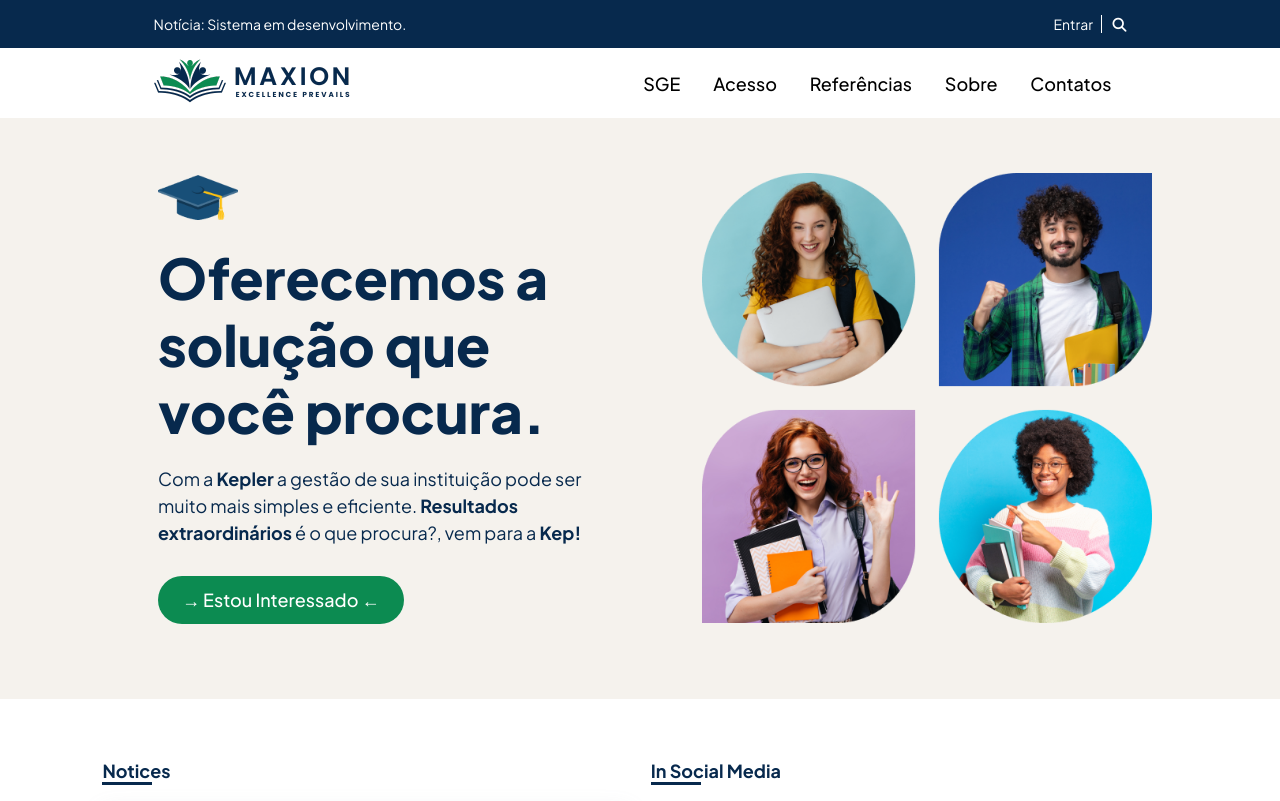
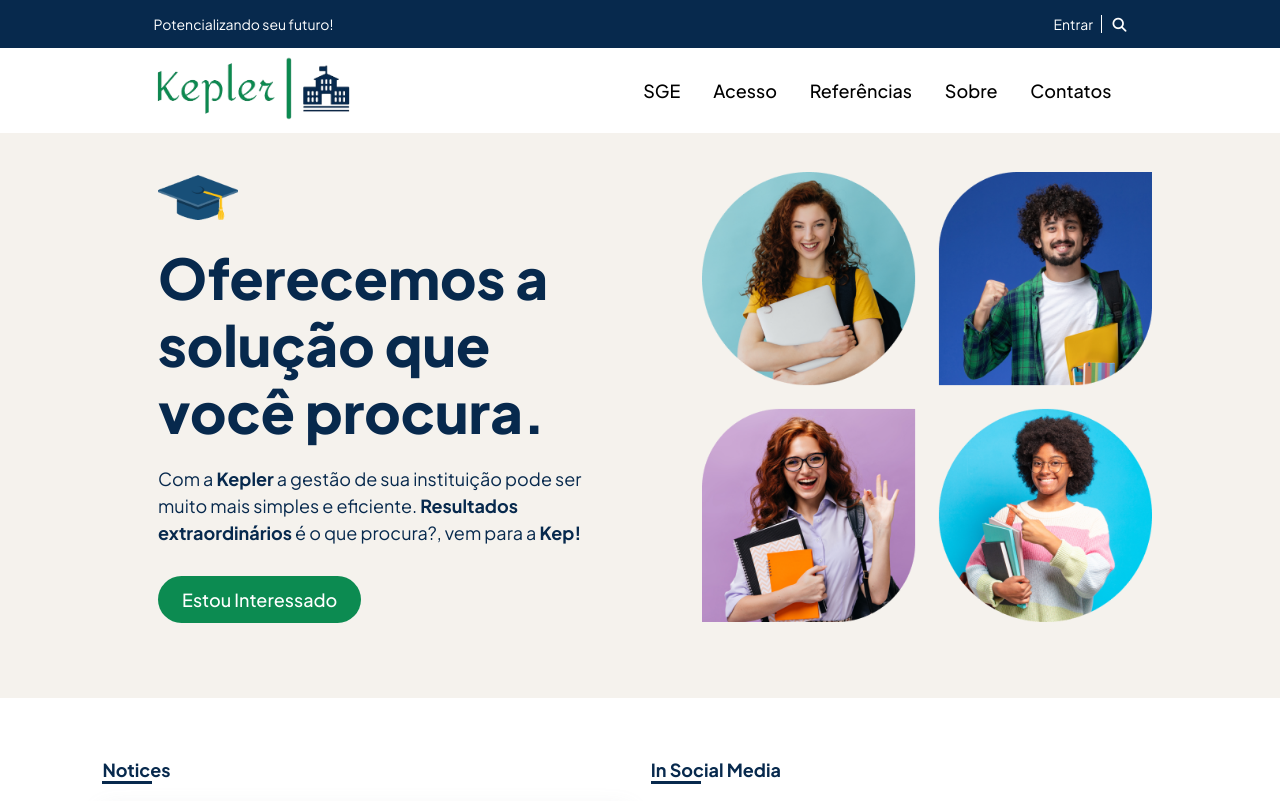
Before and after one commit to gui-silva-github/kepler-sge, a PHP site: page / in a window 1280 px wide. Shown: the top 801 px of the page. Run offline with PHP 8.4, Linux system fonts and the light colour scheme.

Commit message:
correções mínimas homepage

```diff
--- a/index.html
+++ b/index.html
@@ -21,7 +21,7 @@
         <!-- Header top -->
         <div class="header-top">
           <div class="notice">
-            <a href="#">Notícia: Sistema em desenvolvimento.</a>
+            <a href="#">Potencializando seu futuro!</a>
           </div>
           <div class="menu">
             <a href="u/entrar/">Entrar</a>
@@ -57,7 +57,7 @@
             <p class="short-desc">
               Com a <b>Kepler</b> a gestão de sua instituição pode ser muito mais simples e eficiente. <b>Resultados extraordinários</b> é o que procura?, vem para a <b>Kep!</b>
             </p>
-            <a href="#" class="btn">→ Estou Interessado ←</a>
+            <a href="#" class="btn">Estou Interessado</a>
           </div>
           <div class="hero-right">
             <img src="assets/hero-img.png" alt="hero-img" />
--- a/style.css
+++ b/style.css
@@ -68,7 +68,7 @@ html {
   display: flex;
   justify-content: space-between;
   align-items: center;
-  padding: 10px 12%;
+  padding: 8px 12%;
 }
 
 .header-bottom .logo img {
```
Also changed, not shown: assets/logo.png.
